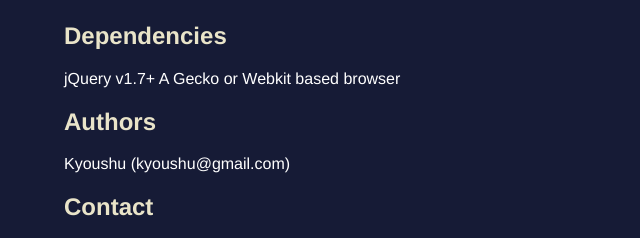
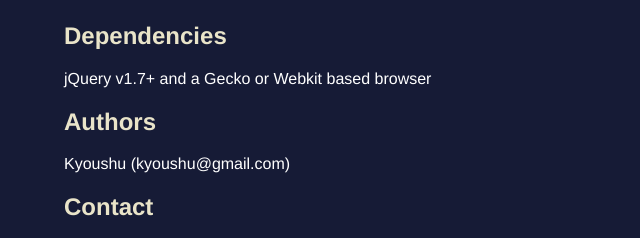
Before and after one commit to Kyoushu/jQuery-Jazzle, a plain HTML site: page index.html in a window 1280 px wide. Shown: the part 241-479 px from the top of the page, 226-866 px from the left. Drawn offline with Linux system fonts and the light colour scheme.

Commit message:
Small copy change on homepage

```diff
--- a/index.html
+++ b/index.html
@@ -53,8 +53,7 @@
 
 
       <h2>Dependencies</h2>
-      <p>jQuery v1.7+
-A Gecko or Webkit based browser</p>
+      <p>jQuery v1.7+ and a Gecko or Webkit based browser</p>
 
 
 
```
